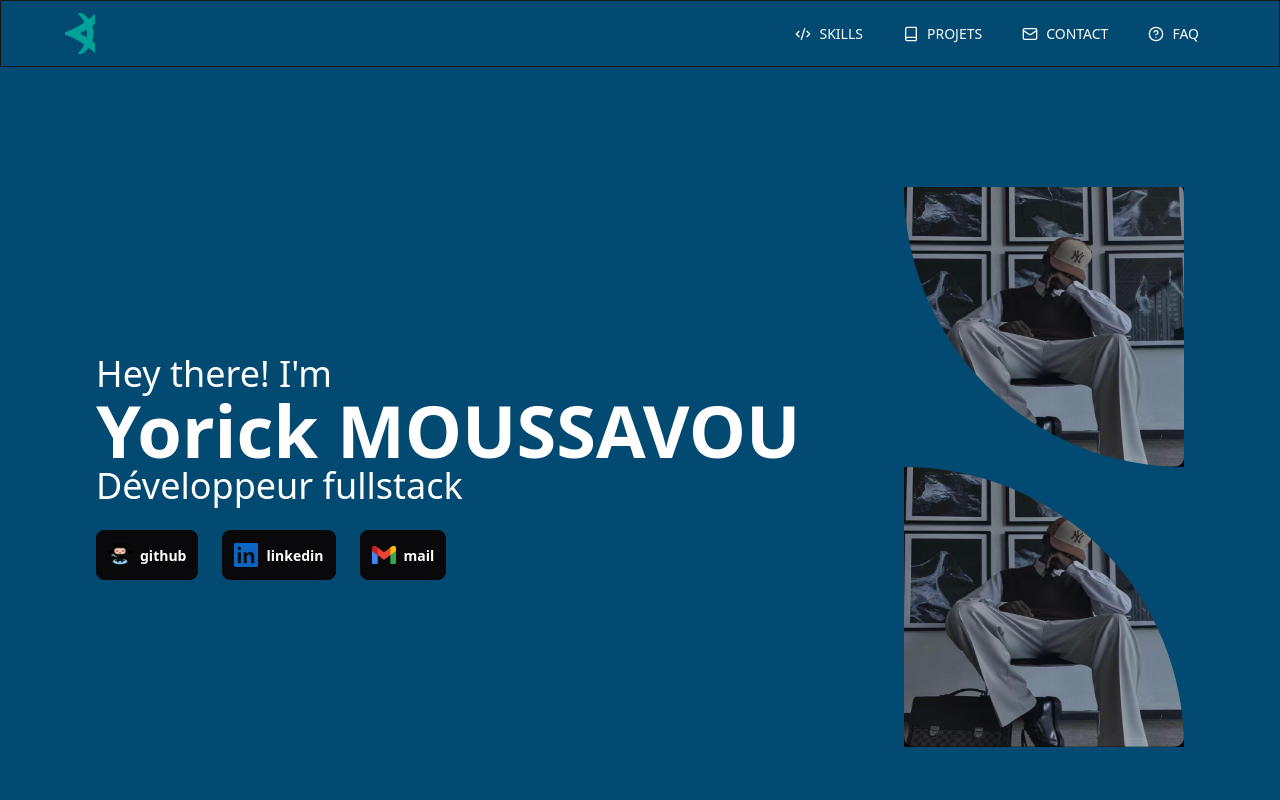
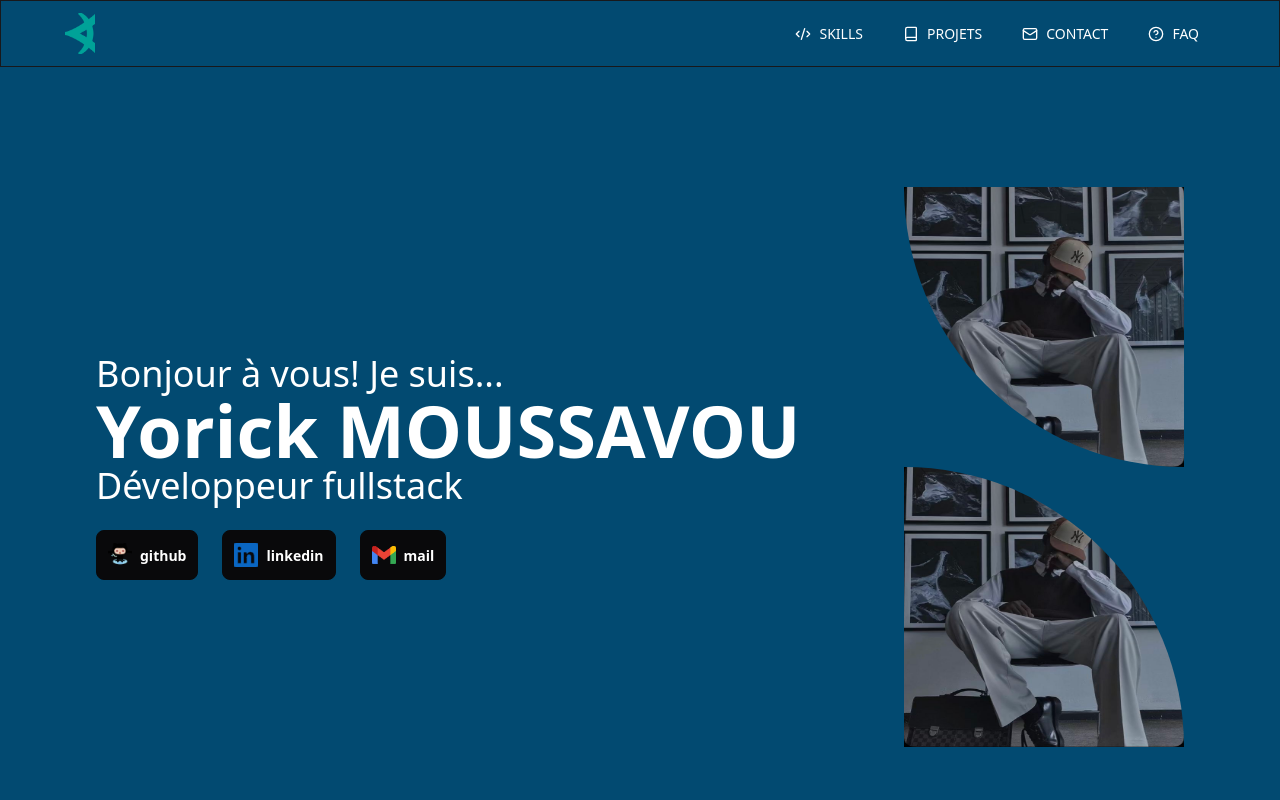
Before and after one commit to Yorick-MOUSSAVOU/MonPortfolio, a React (Vite) app: page / in a window 1280 px wide. Shown: the top 800 px of the page. Built offline with nearby package versions, Linux system fonts and the light colour scheme.

Commit message:
Modification du texte de hero section

```diff
--- a/src/App.jsx
+++ b/src/App.jsx
@@ -56,7 +56,7 @@ export default function App() {
         <div className="w-full flex max-md:flex-col max-md:items-center items-center justify-between">
           <div className="flex flex-col gap-y-6 overflow-hidden">
             <div className="">
-              <p className="font-light text-4xl">Hey there! I'm</p>
+              <p className="font-light text-4xl">Bonjour à vous! Je suis...</p>
               <h1 className="font-semibold text-7xl max-md:text-5xl">Yorick MOUSSAVOU</h1>
               <p className="font-medium text-4xl">Développeur fullstack</p>
             </div>
```
